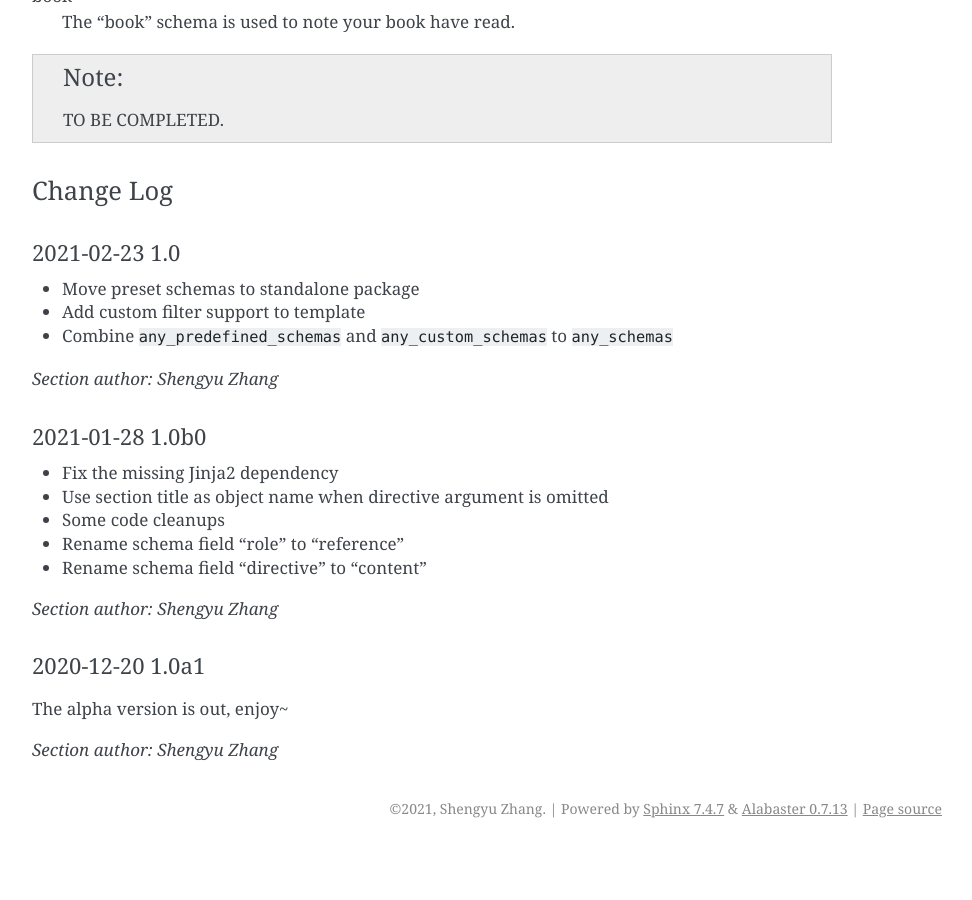
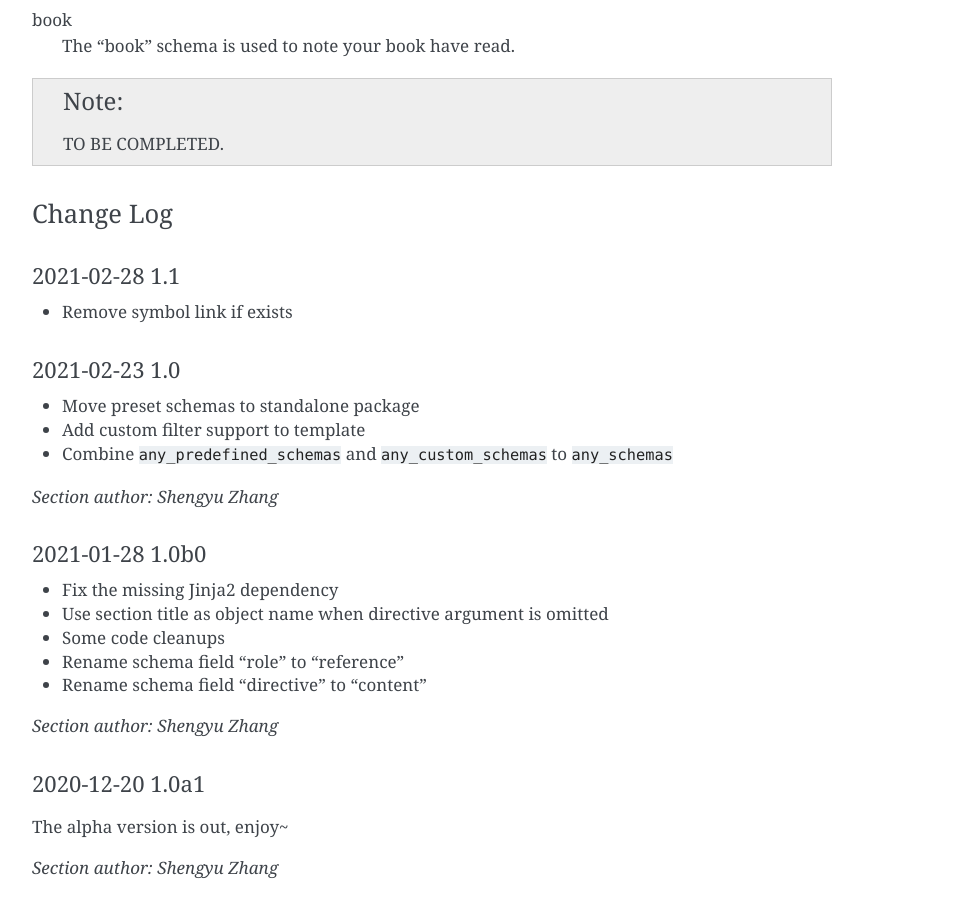
Before and after one commit to sphinx-notes/any, a Sphinx documentation site: the page built from doc/index.rst, in a window 1280 px wide and 900 px high, scrolled down 5660 px. Shown: the whole window, without its empty margins (168-1140 px from the left). Built offline with Sphinx 7.4.7, drawn with Linux system fonts in a browser that asks for light colours; cross-references to code outside the pages are shown as plain code; before the commit the page ends 6508 px from its top, so only the background shows below that.

Commit message:
Bump to 1.1

```diff
--- a/doc/index.rst
+++ b/doc/index.rst
@@ -260,6 +260,11 @@ book
 Change Log
 ==========
 
+2021-02-28 1.1
+--------------
+
+- Remove symbol link if exists
+
 2021-02-23 1.0
 --------------
 
--- a/doc/project.py
+++ b/doc/project.py
@@ -5,7 +5,7 @@ Project Meta Information
 '''
 
 name = 'sphinxnotes-any'
-version = '1.0'
+version = '1.1'
 github_user = 'sphinx-notes'
 github_repo = 'any'
 url = 'https://github.com/' + github_user + '/' + github_repo
```
